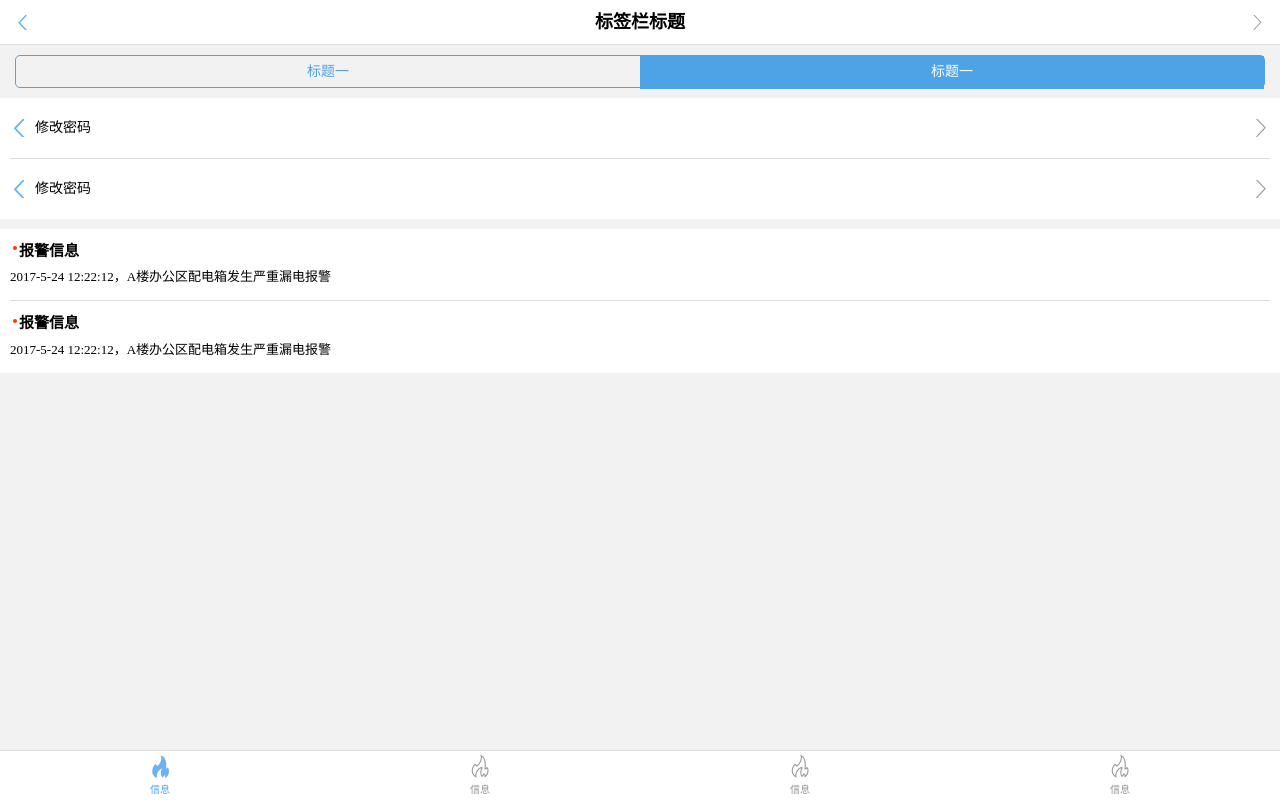
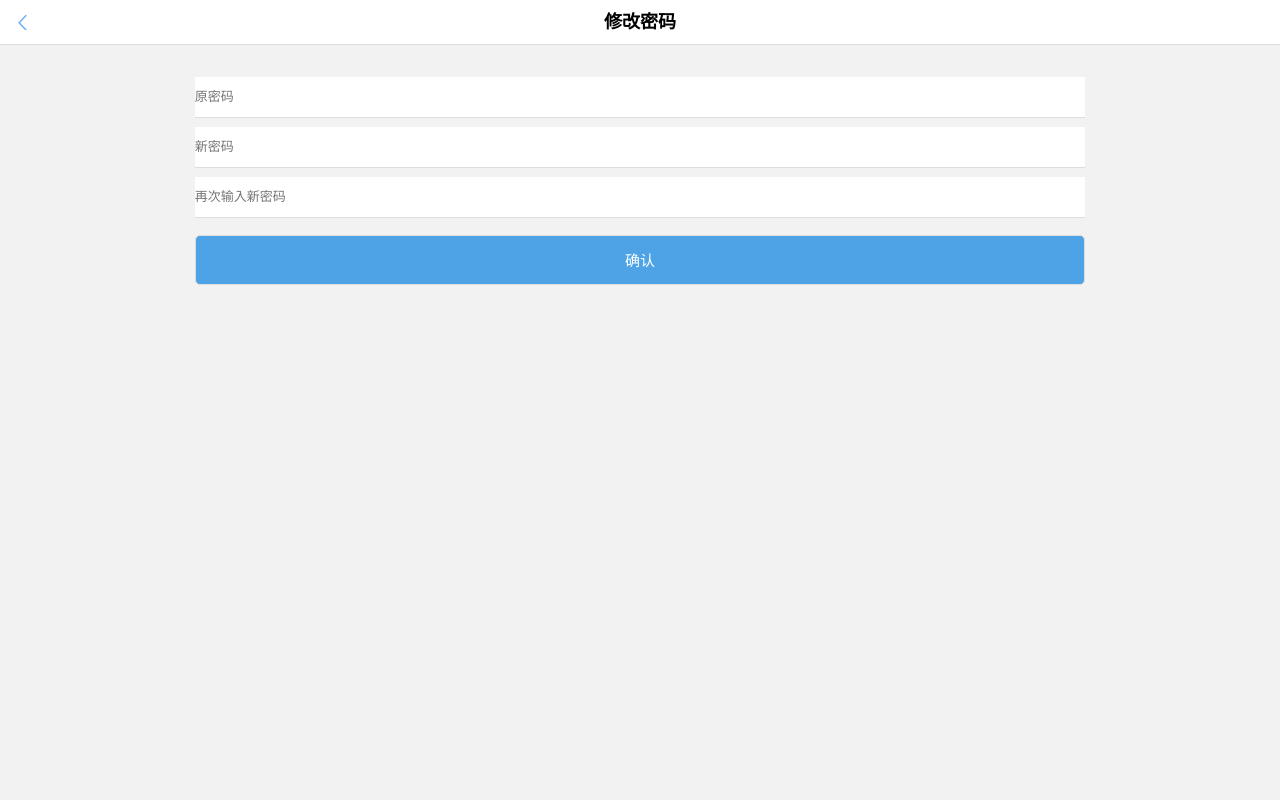
Before and after one commit to try6/mobile-common-css, a website: page myweb/view/index.html in a window 1280 px wide. Drawn offline with nearby package versions, Linux system fonts and the light colour scheme; files that its build step writes are made by us from their sources.

Commit message:
增加密码修改界面，全局按钮样式

```diff
--- a/myweb/less/main.less
+++ b/myweb/less/main.less
@@ -6,7 +6,6 @@
 html {
     font-size: 50px;
 }
-
 * {
     margin: 0px;
     padding: 0px;
@@ -17,12 +16,19 @@ html {
 
 
 /* 去除超链接默认样式 */
-@theme_color:#4da3e6;   //主题色
 a {
     text-decoration: none;
     color: #000;
 }
+/* 去掉Ios按钮默认样式 */
 
+input[type="button"],
+input[type="submit"],
+input[type="reset"] {
+    -webkit-appearance: none;
+}
+
+/* 公共方法 */
 .verticle(){
     /* 水平垂直居中方法 */
     position: absolute;
@@ -33,24 +39,59 @@ a {
     margin: auto;
 }
 
-/* 去掉Ios按钮默认样式 */
-
-input[type="button"],
-input[type="submit"],
-input[type="reset"] {
-    -webkit-appearance: none;
+.height_set(@height){
+    height:@height;
+    line-height:@height;
 }
 
+/* 全局样式设置 */
+@theme_color:#4da3e6;   //主题色
+@defult_line:0.01rem solid #ddd;    //分割线
+@radius:0.1rem;
+
+/* 字号设置 */
+
+@normal_font:0.26rem;   //默认内容
+@tab_title_font:0.36rem;    //顶部标签栏标题
+@content_title_font:0.30rem;    //内容主标题
+@sub_font:0.20rem;      //辅助性文字
+.font(@font){
+    font-size:@font;
+}
+
+/* 按钮 */
+.common_input(@colorBg,@width,@height,@color){
+    //text-align: center;
+        cursor: hand;
+        margin: 0 auto;
+        background-color: @colorBg;
+        border:0.01rem solid #ddd;
+        width: @width;
+        .height_set(@height);
+        border-radius: @radius;
+        color:@color;
+}
+
+/* 登录、退出登录,确认等主按钮 */
+.main_btn{
+    font-size: @content_title_font;
+    .common_input(@theme_color,70%,1rem,#fff)
+}
+
+
+//设置宽度，用于导航分栏选择
+.width_set(@width){
+    width: @width;
+}
 
 
 /* 模块一：顶部标签栏 */
     @head_tab_h:0.88rem;
     #head_tab {
-        height: @head_tab_h;
+        .height_set(@head_tab_h);
         font-size: 0.36rem;
-        line-height: @head_tab_h;
-        width: 100%;
-        border-bottom: 0.01rem solid #ddd;
+       .width_set(100%);
+        border-bottom: @defult_line;
         text-align: center;
         position: relative;
         z-index: 999;
@@ -59,28 +100,25 @@ input[type="reset"] {
         h2 {
             /*标签栏标题*/
             font-size: 0.36rem;
-            height: @head_tab_h;
-            line-height: @head_tab_h;
+            .height_set(@head_tab_h);
         }
     }
 
 
 
-    /*返回位置图标 30px*30px*/
+    /*返回位置图标 0.3rem*0.3rem*/
     .head_tab_side_set(left){
-          display: block;
+        display: block;
         .verticle;
-        height: 0.3rem;
-        line-height: 0.3rem;
+        .height_set(0.3rem);
         margin-left: 0.3rem;
         font-size: 0.28rem;
-         left: 0; /*向右浮动*/
+        left: 0;/*向右浮动*/
     }
     .head_tab_side_set(right){
          display: block;
         .verticle;
-        height: 0.3rem;
-        line-height: 0.3rem;
+        .height_set(0.3rem);
         margin-right: 0.3rem;
         font-size: 0.28rem;
         right: 0; /*向左浮动*/
@@ -103,30 +141,9 @@ input[type="reset"] {
 
 /* 模块二：顶部导航 */
     //顶部导航布局选择设置
-    .head_nav_set(two){
+    .head_nav_set(@width){
         li{
-         /*两栏布局*/
-         width: 50%;
-         box-sizing: border-box;
-        /*防止内外边距和外框线把宽度撑开*/
-        float: left;
-        height: 100%;
-        }
-    }
-      .head_nav_set(three){
-        li{
-         /*三栏布局*/
-         width: 33.3%;
-         box-sizing: border-box;
-        /*防止内外边距和外框线把宽度撑开*/
-        float: left;
-        height: 100%;
-        }
-    }
-     .head_nav_set(four){
-        li{
-         /*四栏布局*/
-         width: 25%;
+         .width_set(@width);;
          box-sizing: border-box;
         /*防止内外边距和外框线把宽度撑开*/
         float: left;
@@ -135,49 +152,45 @@ input[type="reset"] {
     }
 
     #head_nav {
-        .head_nav_set(two); // 布局选择
+        /* 顶部导航布局，根据实际情况设置宽度值，如两栏宽度为50%，三栏为33.3%，以此类推 */
+        .head_nav_set(50%);
         margin: 0.2rem 0.3rem;
-        height: 0.65rem;
+        .height_set(0.65rem);
         ul {
-            border-radius: 0.1rem;
+            border-radius: @radius;
             border: 0.01rem @theme_color solid;
             /* 修改导航外框颜色*/
             height: 100%;
             box-sizing: border-box;
+            .on {
+                box-sizing: border-box;
+                background-color: @theme_color;
+                a{
+                     color: #fff;
+                }
+            }
             li {
-                .on {
-                    color: #fff;
-                    background-color: @theme_color;
-                    /* 高亮状态背景颜色 */
-                }
                 a {
                     display: block;
                     font-size: 0.28rem;
                     text-align: center;
                     line-height: 0.65rem;
-                    color: @theme_color;
-                    /* 正常状态字颜色 */
                 }
                 &:last-child {
-                    border-radius: 0 0.1rem 0.1rem 0;
+                    border-radius: 0 @radius @radius 0;
                     border-right: 0rem solid @theme_color;
                 }
                 &:first-child {
-                    border-radius: 0.1rem 0 0 0.1rem;
+                    border-radius: @radius 0 0 @radius;
                 }
             }
         }
     }
 
+/*通用列表样式，适用于图片+1到2行文字布局，如消息列表，网关列表等*/
 
-/*通用列表样式，适用于图片+1到2行文字布局，如消息列表，网关列表等*/
-/* 模块四：消息列表 */
-    //message_list
-    #message_list{
 
-    }
 
-/*模块三：设置和个人中心界面*/
     .ul(){
         background-color: #fff;
         box-sizing: border-box;
@@ -186,21 +199,21 @@ input[type="reset"] {
     }
     .li(){
         position: relative;
-      //  padding: 10px 10px 15px 10px;
         overflow: hidden;
-        border-bottom: 0.01rem solid #ddd;
+        border-bottom: @defult_line;
         &:last-child {
             border-bottom: 0px #ddd solid;
         }
     }
-    ///personal_list
+/*模块三：设置和个人中心界面*/
+    //personal_list
     #content_list_set{
         ul{
             .ul;
             li{
                .li;
                height: 1.2rem;
-                img{ /*图片尺寸30px*/
+                img{ /*图片尺寸0.3rem*/
                     .verticle;
                     height: 30%;
                     &:last-child {
@@ -211,8 +224,7 @@ input[type="reset"] {
                     }
                 }
                 div{
-                    height: 1.2rem;
-                    line-height: 1.2rem;
+                    .height_set(1.2rem);
                     font-size: 0.28rem;
                     margin: 0 0.5rem;
                 }
@@ -220,7 +232,7 @@ input[type="reset"] {
         }
 
     }
-
+/* 模块四：消息列表 */
     //message_list
     #message_list{
         ul{
@@ -243,8 +255,7 @@ input[type="reset"] {
                        background-color: #ff3600;
                     }
                     h5{
-                        height: 100%;
-                        line-height:100%;
+                        .height_set(100%);
                         font-size: 0.30rem;
                     }
                 }
@@ -266,22 +277,10 @@ input[type="reset"] {
         height: 100%;
         position: relative;
     }
-      .foot_nav_set(three){
-         /*三栏布局*/
-         width: 33.3%;
+      .foot_nav_set(@width){
+         .width_set(@width);;
          .foot_nav_common;
     }
-     .foot_nav_set(four){
-         /*四栏布局*/
-         width: 25%;
-         .foot_nav_common;
-    }
-     .foot_nav_set(five){
-         /*五栏布局*/
-         width: 20%;
-         .foot_nav_common;
-    }
-
     #foot_nav {
         position: fixed;
         /* fixed; */
@@ -291,25 +290,24 @@ input[type="reset"] {
         background-color: #fff;
         height: 0.98rem;
         width: 100%;
-        border-top: 0.01rem solid #ddd;
+        border-top: @defult_line;
         ul{
             width: 100%;
-            height: 0.98rem;
-            line-height: 0.98rem;
+            .height_set(0.98rem);
             text-align: center;
             .on a div{
                 color: @theme_color;
-                /* 自行修改高亮字体颜色 */
             }
             li{
-                img{    /*底部导航图标54px*54px*/
+                img{
+                    /*底部导航图标54px*54px*/
                     .verticle;
                     right:0;
                     left:0;
                     height: 0.54rem;
                     margin-top: 0.03rem;
                 }
-                .foot_nav_set(four);
+                .foot_nav_set(25%);//四栏布局
                 a{
                     display: block;
                     height: 100%;
@@ -318,9 +316,48 @@ input[type="reset"] {
                 div{
                     position: relative;
                     bottom: -0.28rem;
-                    color: #929292;
+                    color: #787878;
                     font-size: 0.2rem;
                 }
             }
         }
     }
+
+/* 模块五：密码修改界面 */
+
+    /* 输入框 */
+    .username{
+        margin-bottom:0.4rme;
+        color:#999;
+        font-size: @normal_font;
+
+    }
+    #wrapper .form{
+        margin: 0 auto;
+        padding: 0 0.08rem;
+    }
+
+    #wrapper .password{
+        padding: 0 15%;
+        height: 0.8rem;
+        margin: 0.2rem 0px;
+        position: relative;
+    }
+
+    .password input{
+        border: 0px solid;
+        border-bottom: 1px solid #ddd;
+        width: 100%;
+        height: 0.8rem;
+        font-size: @normal_font;
+        color:#666;
+
+
+    }
+    .submit{
+        height:1rem;
+        text-align: center;
+        width:100%;
+        margin:0.5rem 0;
+
+    }
--- a/myweb/view/index.html
+++ b/myweb/view/index.html
@@ -9,28 +9,28 @@
 </head>
 
 <body style="background-color: #f2f2f2;">
-    <!-- 顶部导航 -->
+   <!--  顶部导航
    <div id="head_tab">
        <a href="#" class="head_left">
                <img src="../img/back.png" alt="">
-			<!--  返回 -->
+               返回
            </a>
        <h2>标签栏标题</h2>
        <a href="#" class="head_right">
                 <img src="../img/in.png" alt="">
-			<!-- 返回 -->
+               返回
            </a>
    </div>
-    <!-- 顶部导航 -->
+   顶部导航
    <div id="head_nav">
        <ul>
            <li><a href="#">标题一</a></li>
-            <li><a class="on" href="#">标题一</a></li>
-            <!-- <li><a  h	ref="#">标题一</a></li> -->
+           <li class="on" ><a  href="#">标题一</a></li>
+           <li><a  h    ref="#">标题一</a></li>
        </ul>
    </div>
 
-    <!-- 设置和个人中心界面 -->
+   设置和个人中心界面
    <div id="content_list_set">
        <ul>
            <li>
@@ -45,7 +45,7 @@
            </li>
        </ul>
    </div>
-    <!-- 消息列表界面 -->
+   消息列表界面
    <div id="message_list">
        <ul>
            <li>
@@ -64,7 +64,12 @@
            </li>
        </ul>
    </div>
-    <!-- 底部导航 -->
+
+       <input class="btn" type="submit" name="" value="登录">
+
+
+        <input class="login_btn btn" type="submit" name="" value="登录">
+   底部导航
    <div id="foot_nav">
        <ul>
            <li class="on">
@@ -92,6 +97,31 @@
                    </a>
            </li>
        </ul>
+   </div> -->
+     <div id="container">
+        <div id="head_tab">
+            <a href="more.html" class="head_left"><img src="../img/back.png"></a>
+            <h2>修改密码</h2>
+        </div>
+        <div id="wrapper">
+            <div class="form">
+                <!-- <p class="password"> -->
+                <div class="username"></div>
+                <p class="password">
+                    <input type="password" id="password" required placeholder="原密码">
+                </p>
+                <p class="password passwordNew">
+                    <input type="password" id="passwordNew1" required placeholder="新密码">
+                </p>
+                <p class="password passwordNew">
+                    <input type="password" id="passwordNew2" required placeholder="再次输入新密码">
+                </p>
+                <p class="submit">
+                    <input type="submit" value="确认" id="login" class="main_btn">
+                </p>
+            </div>
+            <div class="wrong" style="color:#ff3c3c"></div>
+        </div>
     </div>
 </body>
 <script type="text/javascript">
```
Lines whose indentation alone changed are shown as unchanged.
